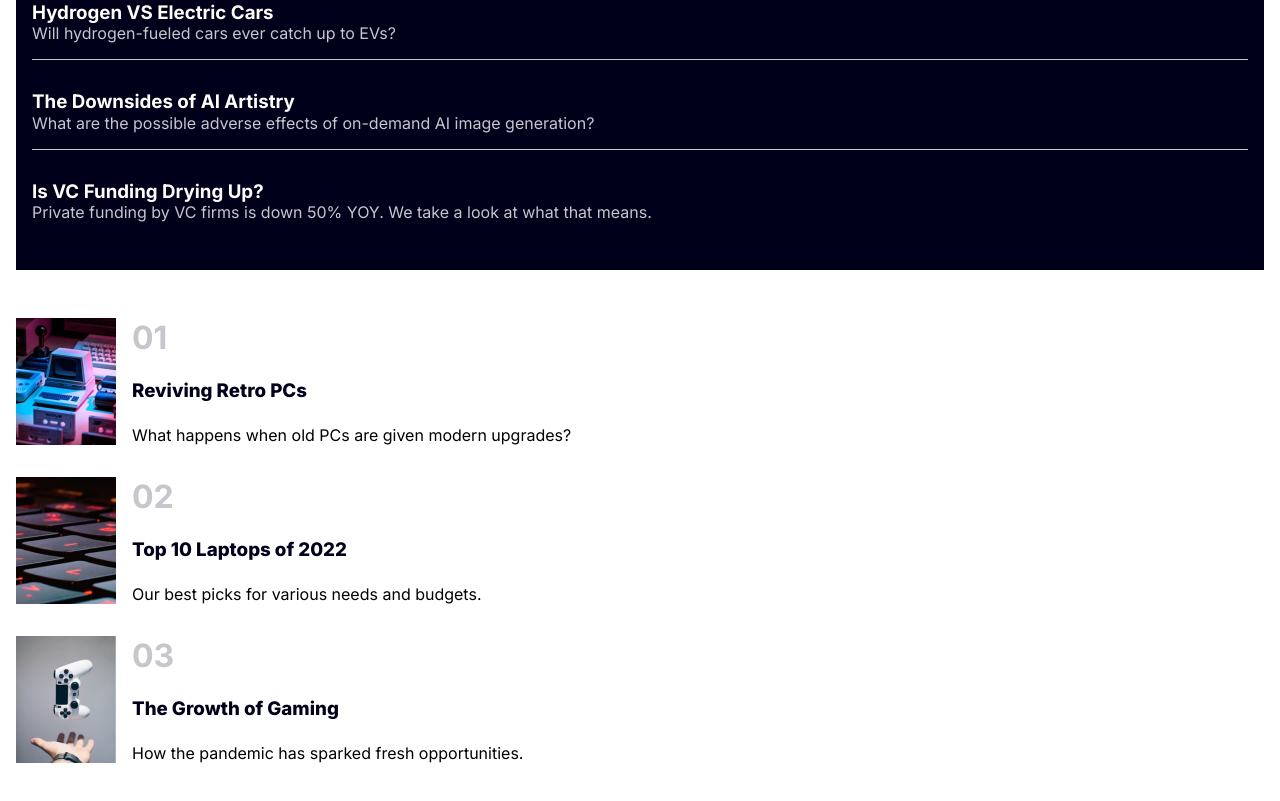
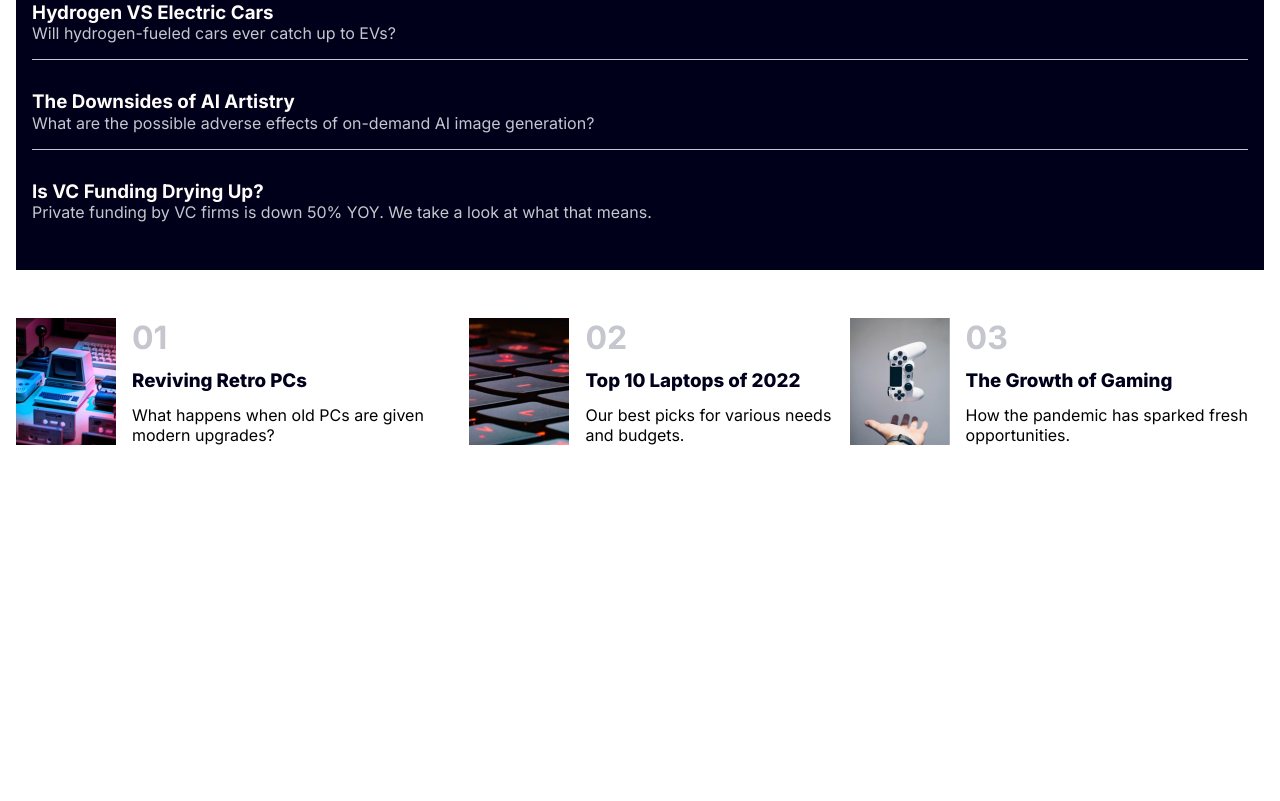
Before and after one commit to VictorMMartinezJr/News-Homepage, a plain HTML site: page index.html in a window 1280 px wide. Shown: the part 1428-2229 px from the top of the page. After the commit the page ends 1953 px from the top, so only its background shows below. Drawn offline with nearby package versions, Linux system fonts and the light colour scheme; files that its build step writes are made by us from their sources.

Commit message:
added scss for articles for large screens

```diff
--- a/scss/layout/_articles.scss
+++ b/scss/layout/_articles.scss
@@ -1,16 +1,28 @@
+@use "../util/" as u;
+
 .articles {
   padding: 0 1rem;
   margin-bottom: 3rem;
   display: flex;
   flex-direction: column;
 
+  @include u.breakpoints(xl) {
+    flex-direction: row;
+  }
+
+  @include u.breakpoints(xxl) {
+    padding: 0 6rem;
+  }
+
   &__article {
     display: flex;
     margin-bottom: 2rem;
   }
-
-  &__article__img__container {
-    outline: 5px solid red;
+  &__article:nth-child(2) {
+    @include u.breakpoints(xxl) {
+      margin-left: 2rem;
+      margin-right: 2rem;
+    }
   }
 
   &__article__img {
@@ -25,6 +37,10 @@
     margin-left: 1rem;
     flex-direction: column;
     justify-content: space-between;
+
+    @include u.breakpoints(xxxl) {
+      font-size: 1.2rem;
+    }
   }
 
   &__article__text__number {
@@ -36,5 +52,9 @@
   &__article__text__title {
     font-weight: 800;
     color: var(--Very-dark-blue);
+
+    @include u.breakpoints(xxxl) {
+      font-size: 1.4rem;
+    }
   }
 }
```
